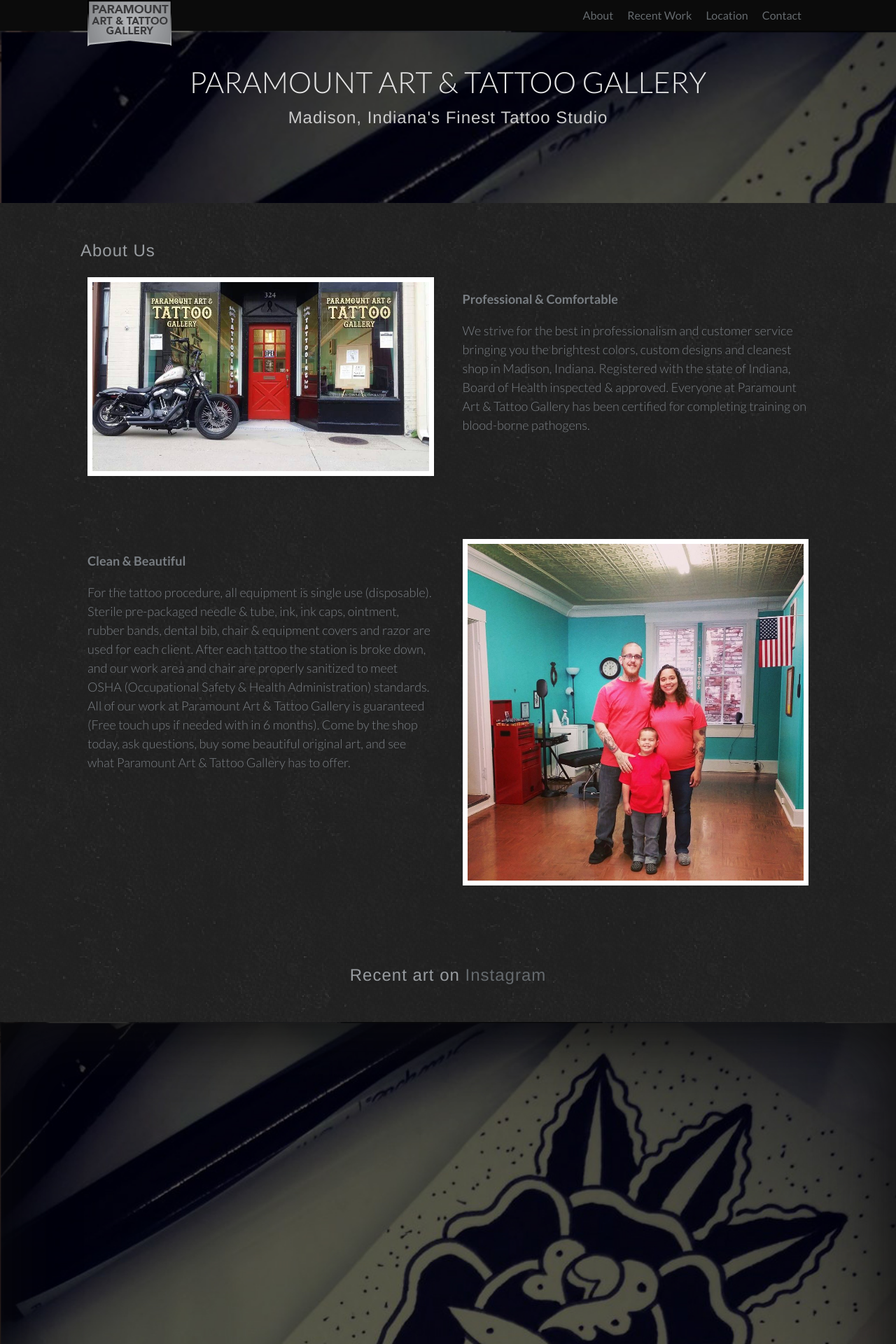
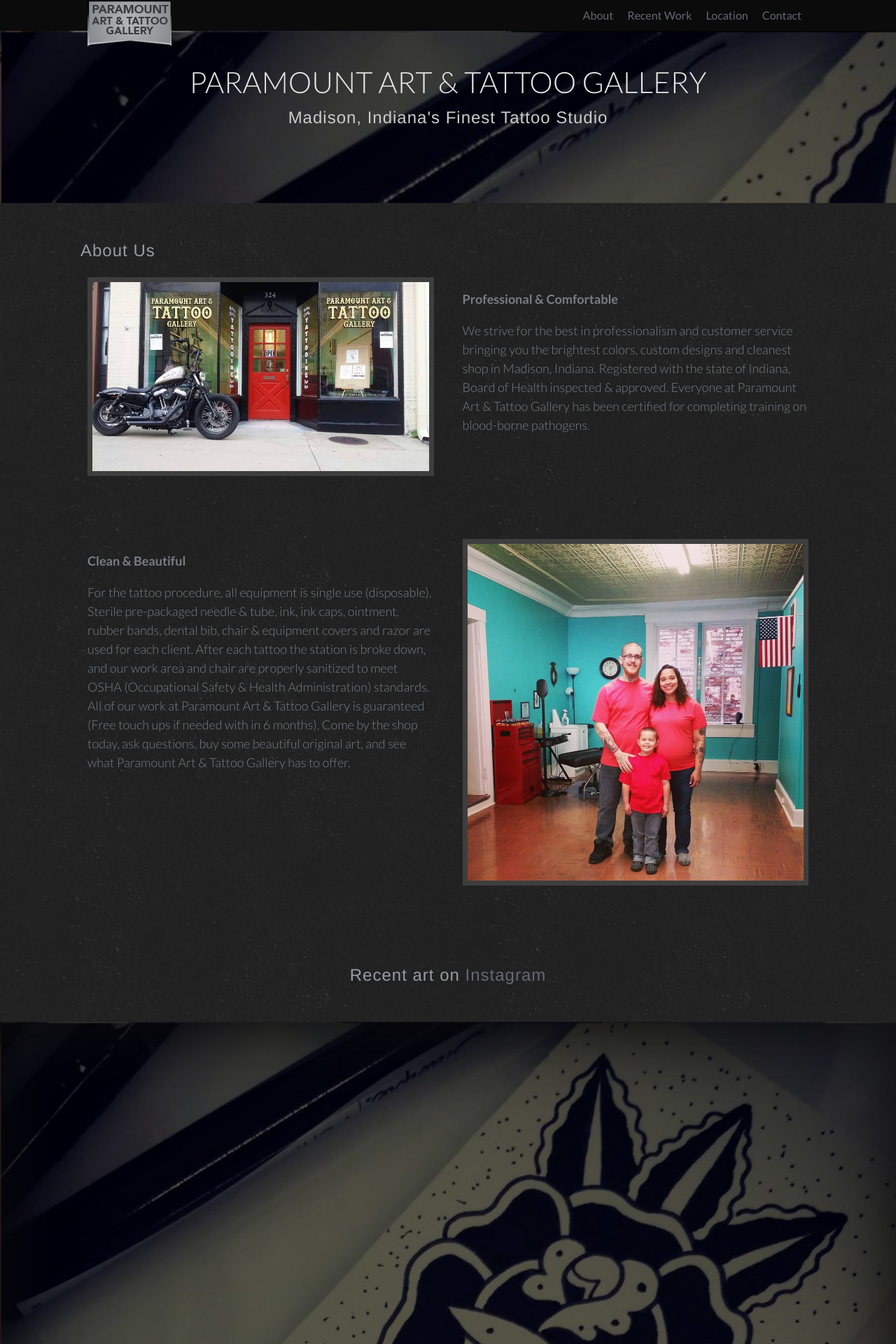
Before and after one commit to davidpedigo/davidpedigo.github.io, a Jekyll site: the page built from index.html, in a window 1280 px wide. Shown: the top 1920 px of the page at 70% size. Built offline with Jekyll 4.4.1, drawn with Linux system fonts in a browser that asks for light colours; nearby versions of some CDN libraries; Markdown is read by kramdown in place of the engine named in the settings.

Commit message:
Darkened Image Borders

```diff
--- a/_sass/base/_base.scss
+++ b/_sass/base/_base.scss
@@ -80,7 +80,7 @@
 //images
 
 img{
-	border: solid $white 7px;
+	border: solid lighten($black, 20%) 7px;
 }
 
 // Lists
```
